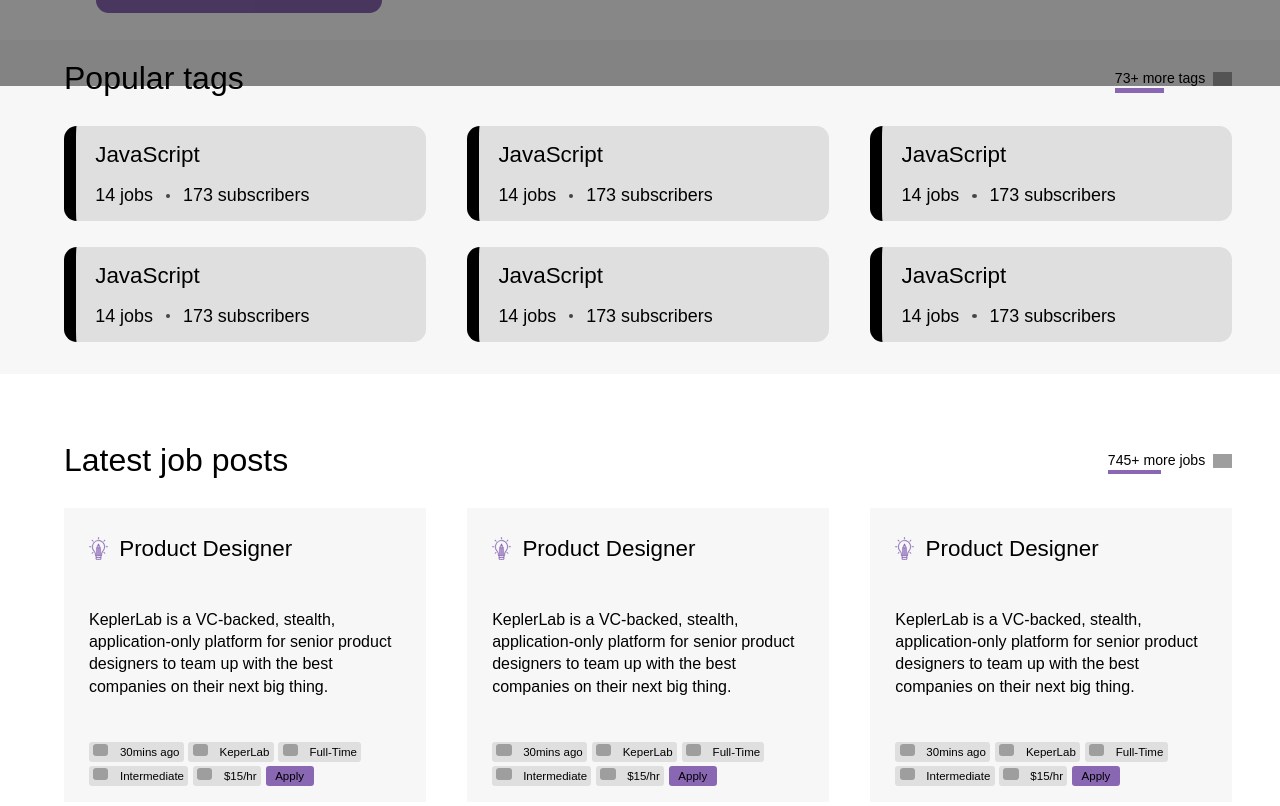
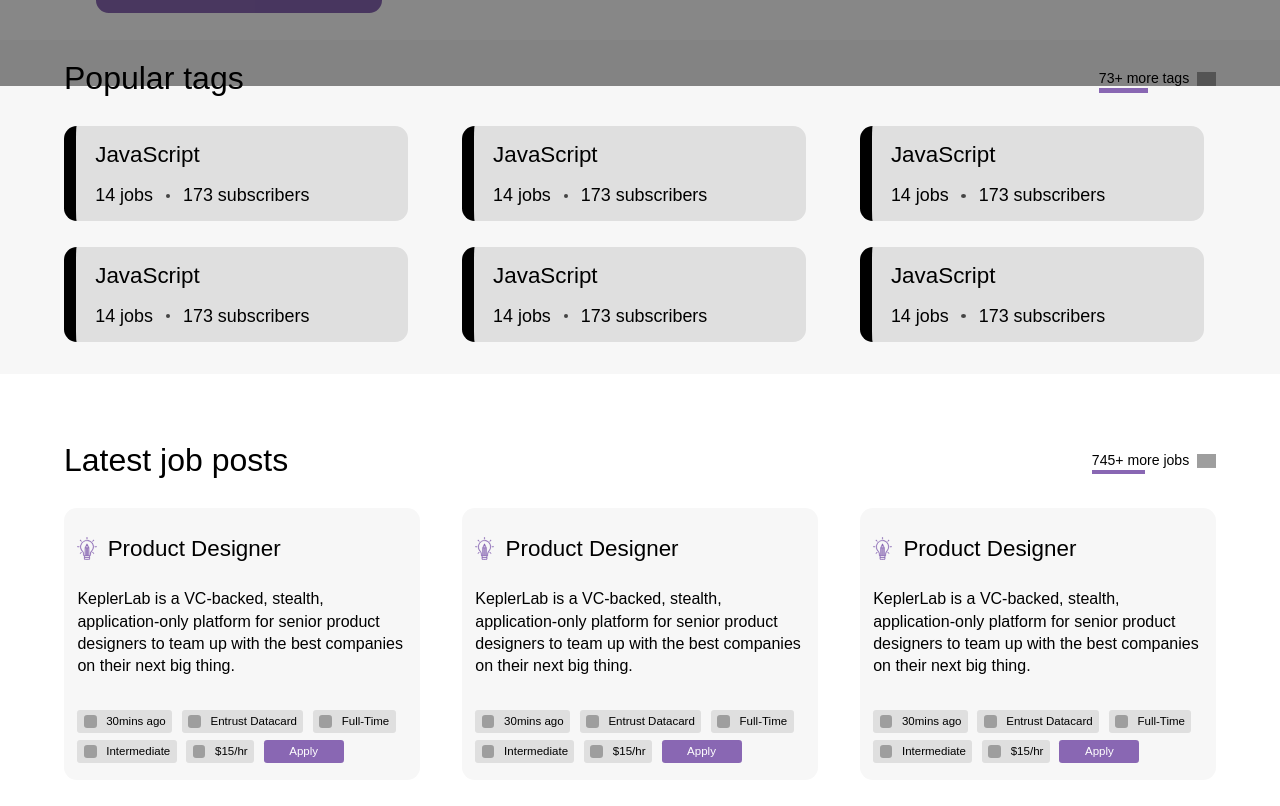
Before and after one commit to yohannesjovany/Sheqlee, a React (Create React App) app: page / in a window 1280 px wide. Shown: the part 714-1520 px from the top of the page. Built offline with nearby package versions, Linux system fonts and the light colour scheme; grey boxes are pictures that could not be loaded; a web font is replaced by a local one.

Commit message:
edited job card

```diff
--- a/src/components/UI/Pagination.css
+++ b/src/components/UI/Pagination.css
@@ -3,7 +3,7 @@
   justify-content: space-between;
   align-items: center;
   gap: 0.4rem;
-  padding: 1rem 3rem 2rem 4rem;
+  padding: 1rem 4rem 2rem 4rem;
 }
 .pagination div {
   display: flex;
--- a/src/components/UI/SectionWrapper.module.css
+++ b/src/components/UI/SectionWrapper.module.css
@@ -5,7 +5,7 @@
   background-color: #f7f7f7;
 }
 .section-wrapper {
-  padding: 1rem 3rem 2rem 4rem;
+  padding: 1rem 4rem 2rem 4rem;
 }
 .container {
   display: flex;
--- a/src/components/jobs/JobCard.js
+++ b/src/components/jobs/JobCard.js
@@ -1,4 +1,5 @@
 import Classes from "./JobCard.module.css";
+
 import logo from "../../assets/icons/product_design.svg";
 import calendar from "../../assets/icons/calendar.svg";
 import clock from "../../assets/icons/Icon feather-clock.svg";
@@ -8,6 +9,7 @@ const JobCard = (props) => {
   // const { logo, title, description } = props;
   return (
     <div className={Classes.card}>
+      <div>
         <header>
           <img src={logo} alt="catagory icon" /> <span>Product Designer</span>
         </header>
@@ -18,6 +20,7 @@ const JobCard = (props) => {
             next big thing.
           </p>
         </main>
+      </div>
       <div className={Classes.details}>
         <p>
           <img src={calendar} alt="calendar icon" />
@@ -25,7 +28,7 @@ const JobCard = (props) => {
         </p>
         <p>
           <img src={company} alt="company icon" />
-          KeperLab
+          Entrust Datacard
         </p>
         <p>
           <img src={clock} alt="clock icon" />
--- a/src/components/jobs/JobCard.module.css
+++ b/src/components/jobs/JobCard.module.css
@@ -1,12 +1,17 @@
 .card {
   background-color: #f7f7f7;
-  padding: 1.56rem 0.92rem 1.04rem 1.56rem;
-  height: 18.4rem;
+  padding: 1.56rem 0.92rem 1.04rem 0.84rem;
+  min-height: 17rem;
   display: flex;
+  border-radius: 0.8rem;
   flex-direction: column;
   justify-content: space-between;
 }
-
+.card div:first-child {
+  display: flex;
+  flex-direction: column;
+  gap: 1.5rem;
+}
 .card header {
   display: flex;
   align-items: center;
@@ -21,24 +26,32 @@
 .details {
   display: flex;
   flex-wrap: wrap;
-  gap: 0.3rem;
+  column-gap: 0.6rem;
+  row-gap: 0.4rem;
 }
 .details * {
   flex-shrink: 0;
   background-color: var(--light-gray-color);
   border-radius: 0.2rem;
-  padding: 0.1rem 0.26rem;
+  column-gap: 0.6rem;
+  padding: 0rem 0.4rem;
   font-size: 0.72rem;
+  height: 1.48rem;
+  display: flex;
+  align-items: center;
 }
 .details img {
-  padding: 0;
-  margin-right: 0.72rem;
-  height: 0.72rem;
+  margin: 0rem;
+  padding: 0rem;
+  height: 0.8rem;
+  width: 0.8rem;
 }
 .details button {
   all: unset;
+  color: #fff;
   background-color: var(--primary-color);
+  height: 1.48rem;
   border-radius: 0.2rem;
-  padding: 0.1rem 0.6rem;
+  padding: 0rem 1.6rem;
   font-size: 0.72rem;
 }
--- a/src/components/tags/Tag.module.css
+++ b/src/components/tags/Tag.module.css
@@ -4,6 +4,7 @@
   padding: 0.8rem 1.2rem;
   border-left: 0.8rem solid black;
   min-height: 5.8rem;
+  max-width: 21.5rem;
   display: flex;
   flex-direction: column;
   gap: 0.8rem;
```
Lines whose indentation alone changed are shown as unchanged.
